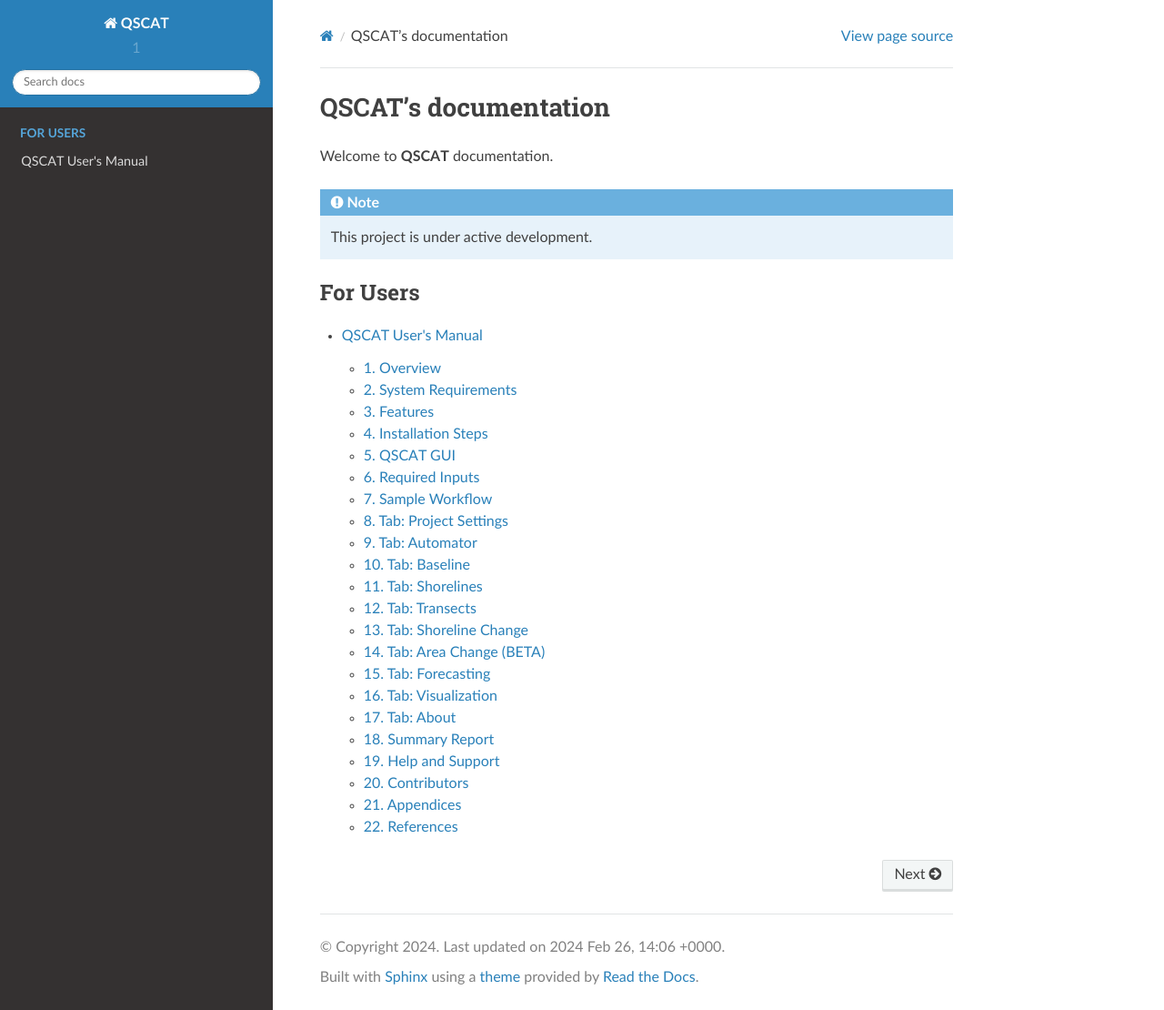
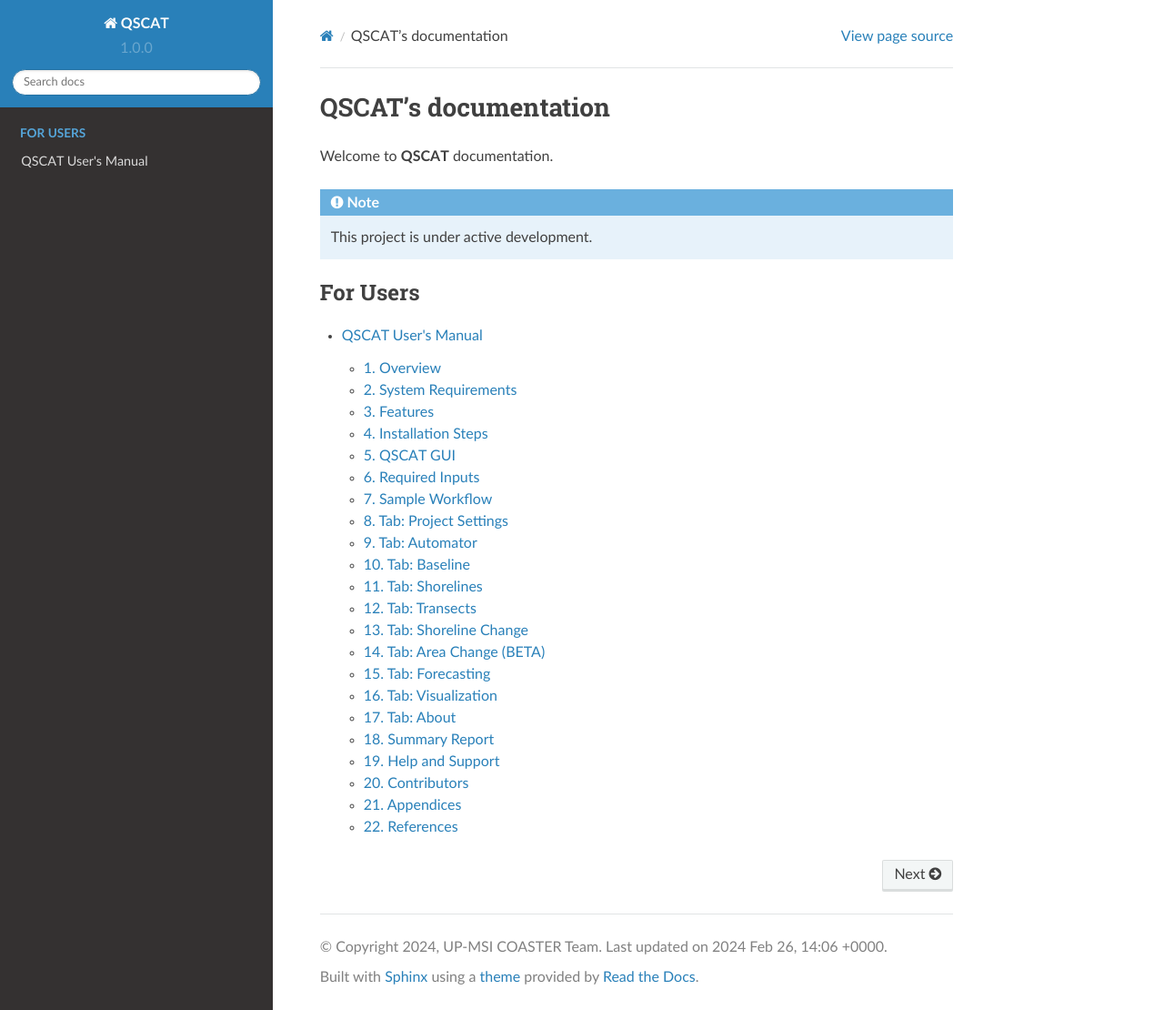
Before and after one commit to upmsi-coaster/qscat-docs, a Sphinx documentation site: the page built from docs/source/index.rst, in a window 1280 px wide and 1110 px high. Shown: the whole window at 91% size. Built offline with Sphinx 7.4.7 and the Read the Docs theme 2.0.0, drawn with Linux system fonts in a browser that asks for light colours.

Commit message:
Change author

```diff
--- a/docs/source/conf.py
+++ b/docs/source/conf.py
@@ -3,11 +3,11 @@
 # -- Project information
 
 project = 'QSCAT'
-copyright = '2024'
-author = 'Louis Facun'
+copyright = '2024, UP-MSI COASTER Team'
+author = 'UP-MSI COASTER Team'
 
-release = '1'
-version = '1'
+release = '1.0.0'
+version = '1.0.0'
 
 # -- General configuration
 
```
